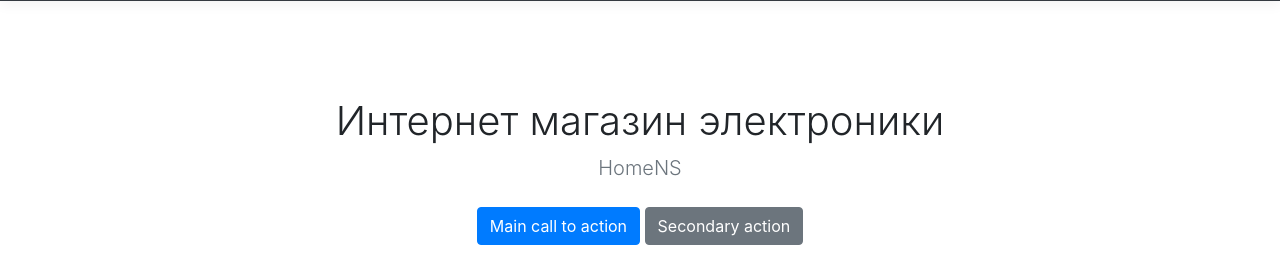
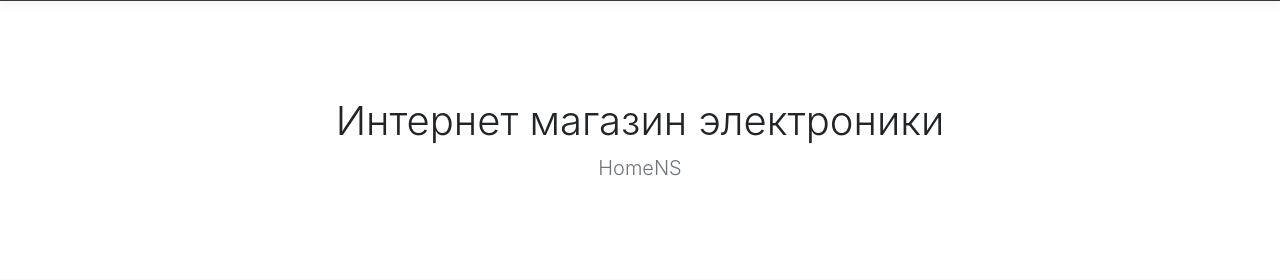
Before and after one commit to DIMoskalev/Internet_store, a Django app: page /products/2 in a window 1280 px wide. Shown: the part 55-335 px from the top of the page. Run offline with Django 5.2, Linux system fonts and the light colour scheme; data comes from the database, SQL or seed files in the repository; some libraries are stand-ins or nearby versions.

Commit message:
comment two buttons for now, mb useful later

```diff
--- a/catalog/templates/base.html
+++ b/catalog/templates/base.html
@@ -31,10 +31,10 @@
         <div class="container">
             <h1 class="jumbotron-heading">Интернет магазин электроники</h1>
             <p class="lead text-muted">HomeNS</p>
-            <p>
-                <a href="#" class="btn btn-primary my-2">Main call to action</a>
-                <a href="#" class="btn btn-secondary my-2">Secondary action</a>
-            </p>
+<!--            <p>-->
+<!--                <a href="#" class="btn btn-primary my-2">Main call to action</a>-->
+<!--                <a href="#" class="btn btn-secondary my-2">Secondary action</a>-->
+<!--            </p>-->
         </div>
     </section>
 
```
